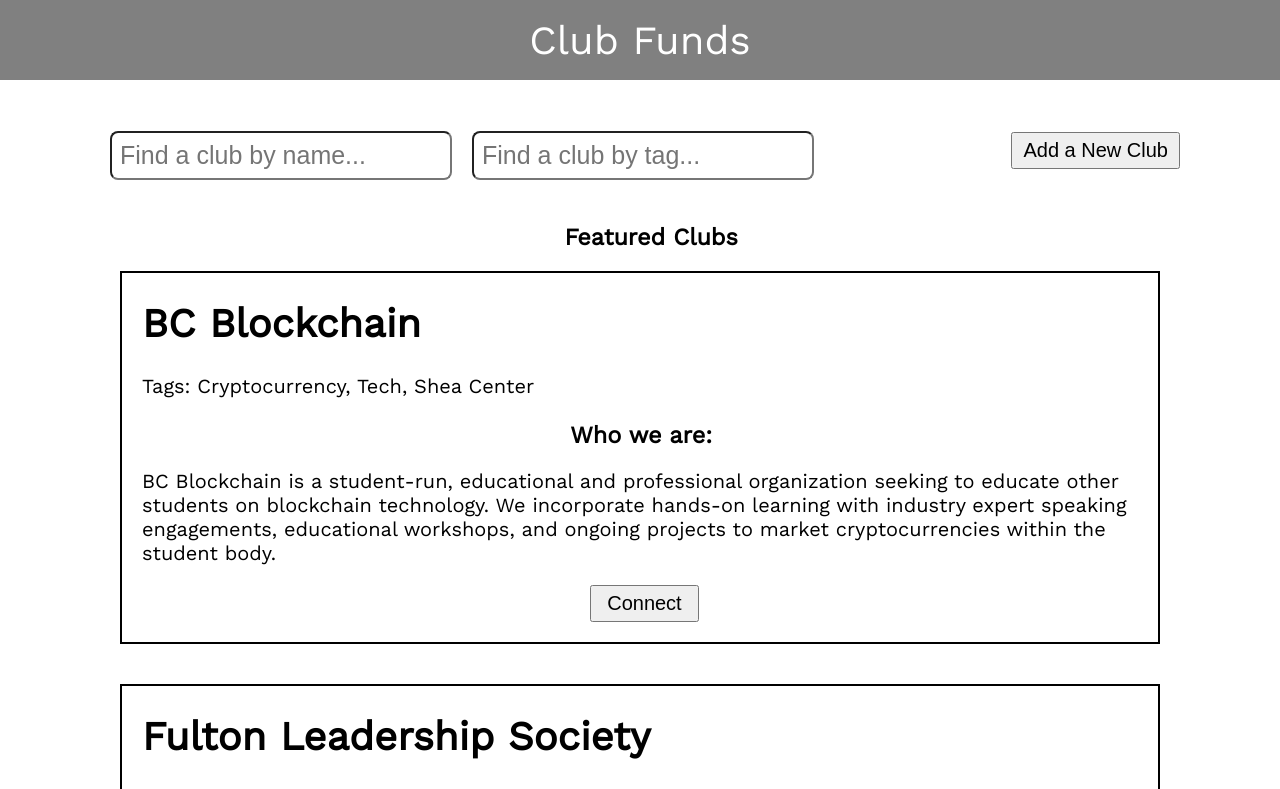
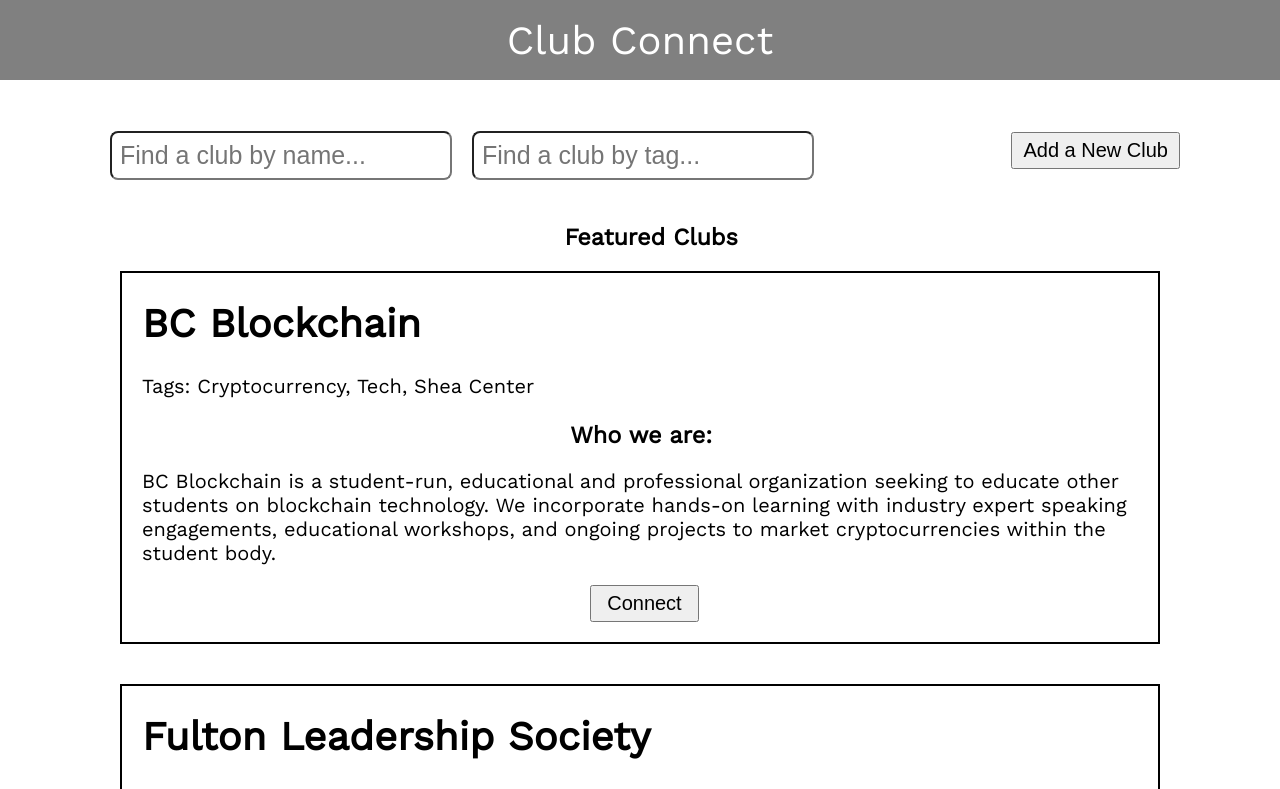
Before and after one commit to andrewchoi12/ClubFunds, a React (Create React App) app in the folder club-funds/: page / in a window 1280 px wide. Shown: the top 789 px of the page. Built offline with nearby package versions, Linux system fonts and the light colour scheme; a web font is replaced by a local one.

Commit message:
Deployment Stuff

```diff
--- a/club-funds/package.json
+++ b/club-funds/package.json
@@ -1,6 +1,7 @@
 {
   "name": "club-funds",
   "version": "0.1.0",
+  "homepage": "https://github.com/andrewchoi12/ClubFunds",
   "private": true,
   "dependencies": {
     "@testing-library/jest-dom": "^5.17.0",
@@ -35,5 +36,8 @@
       "last 1 firefox version",
       "last 1 safari version"
     ]
+  },
+  "devDependencies": {
+    "gh-pages": "^6.1.0"
   }
 }
--- a/club-funds/src/components/Home.js
+++ b/club-funds/src/components/Home.js
@@ -52,7 +52,7 @@ export default function Home() {
 
   return (
     <main className={css.Home}>
-      <header>Club Funds</header>
+      <header>Club Connect</header>
       <div className={css.HeaderButtons}>
         <div className={css.SearchDiv}>
           <form>
```
Also changed, not shown: 1 other file (tests, documents, lock files or other folders).
